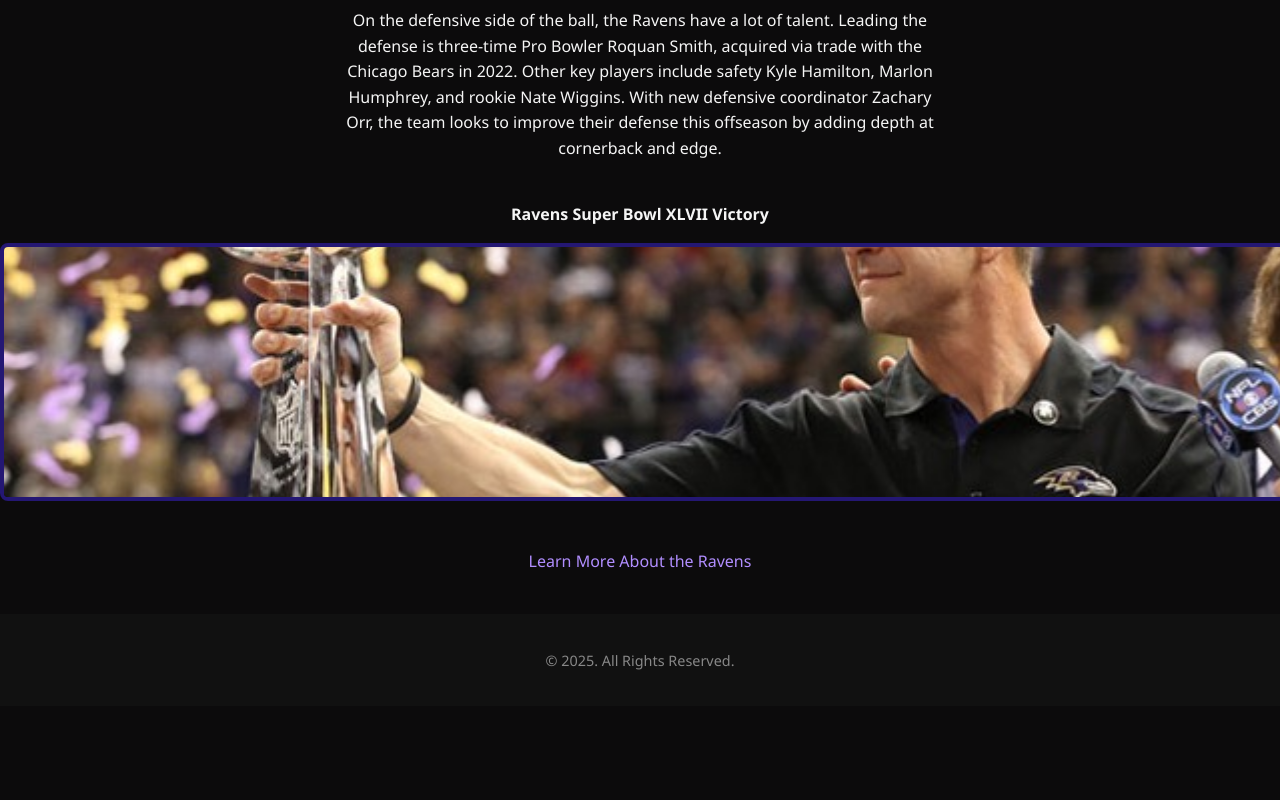
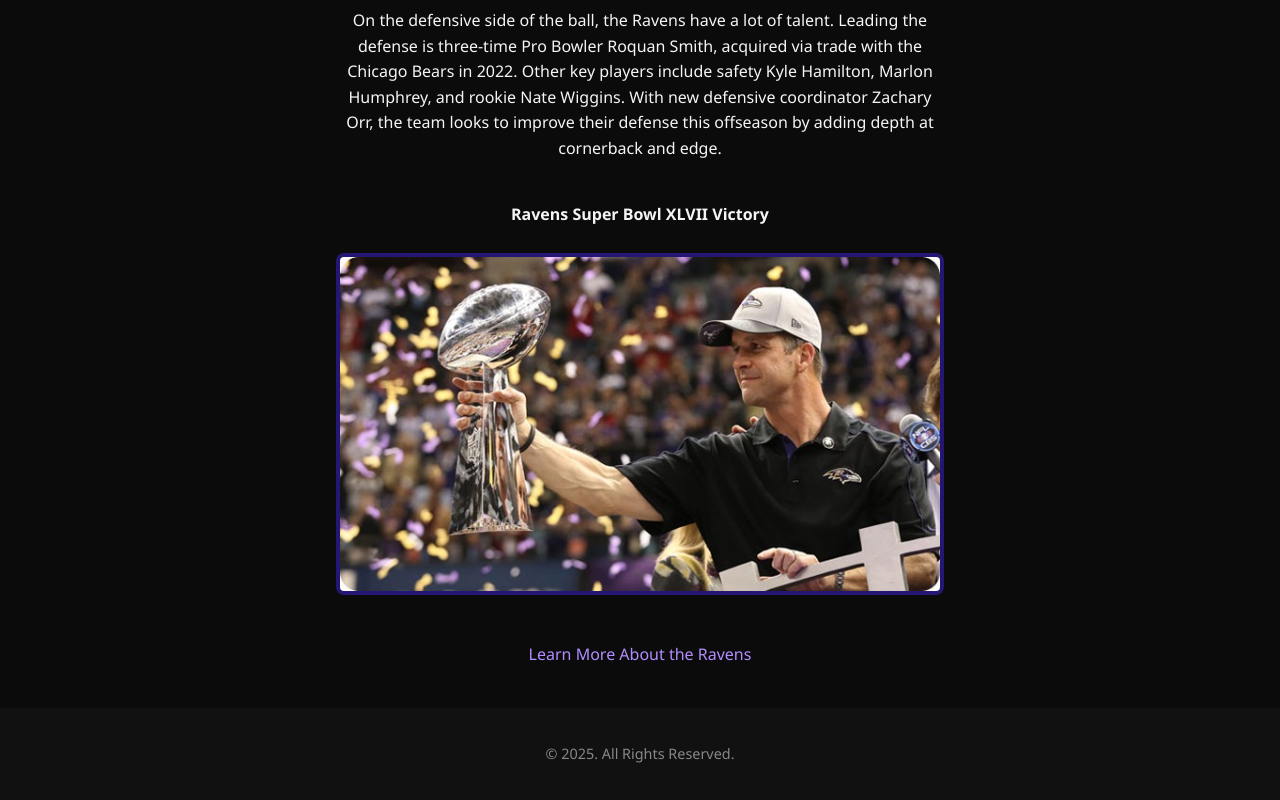
Before and after one commit to Willwelsh111/4thand29, a plain HTML site: page teamhistory.html in a window 1280 px wide. Shown: the part 1046-1846 px from the top of the page. Before the commit the page ends 1752 px from the top, so only its background shows below. Drawn offline with Linux system fonts and the light colour scheme.

Commit message:
Fixing team image

```diff
--- a/css/styles.css
+++ b/css/styles.css
@@ -136,6 +136,13 @@ a:hover {
     border: 4px solid #241773;
     border-radius: 8px;
   }
+  .stadium-img-team {
+    width: 90%;
+    max-width: 600px;
+    border: 4px solid #241773;
+    border-radius: 8px;
+    margin-top: 10px;
+}
 
 
 
--- a/teamhistory.html
+++ b/teamhistory.html
@@ -86,7 +86,7 @@
     <!-- Iconic Moments Section -->
     <div class="stadium-section">
         <p><b>Ravens Super Bowl XLVII Victory</b></p>
-        <img src="./images/image_7.jpg" alt="Super Bowl Victory" class="stadium-img">
+        <img src="./images/image_7.jpg" alt="Super Bowl Victory" class="stadium-img-team">
     </div>
 
     <!-- More Info -->
```
